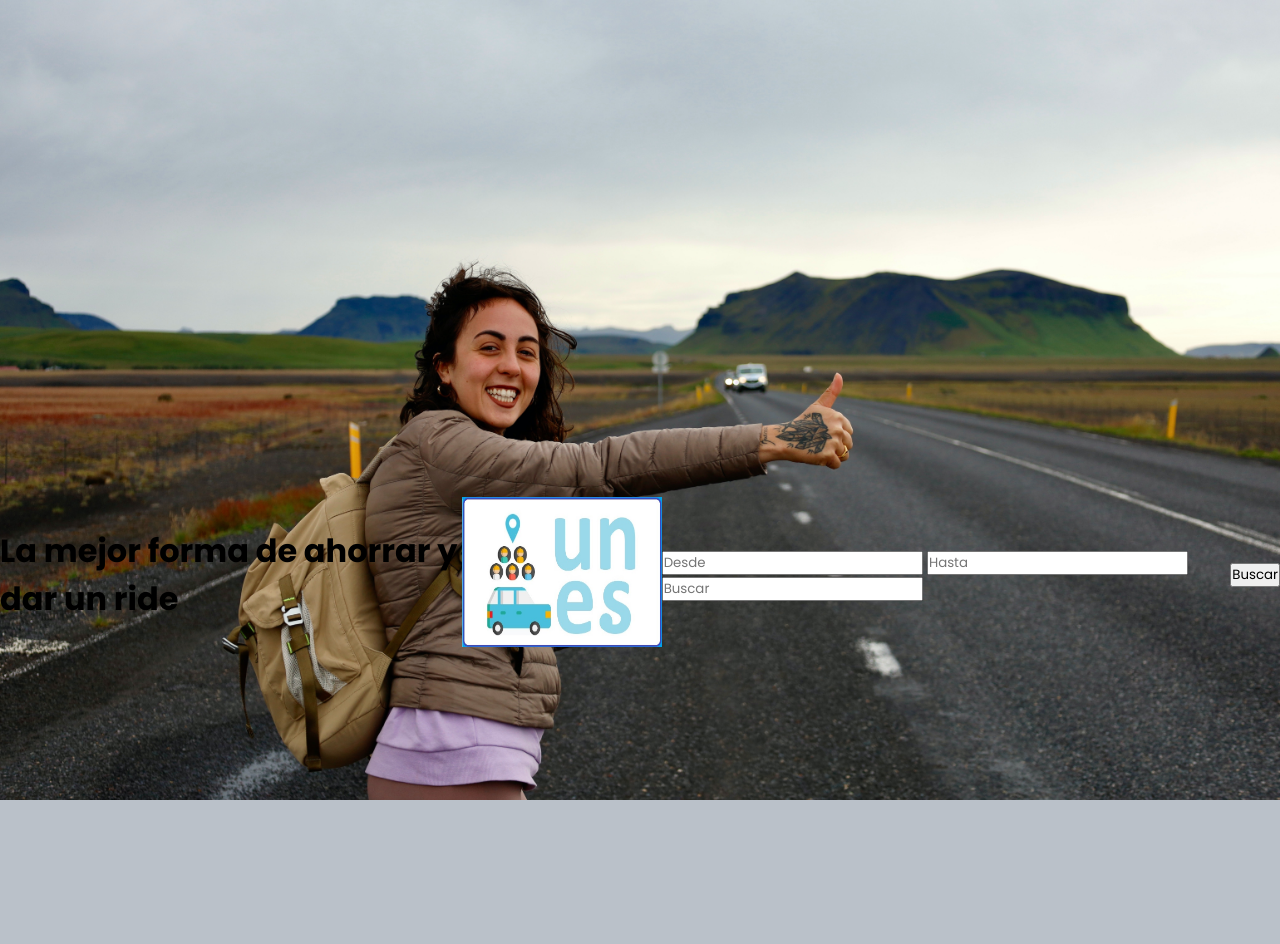
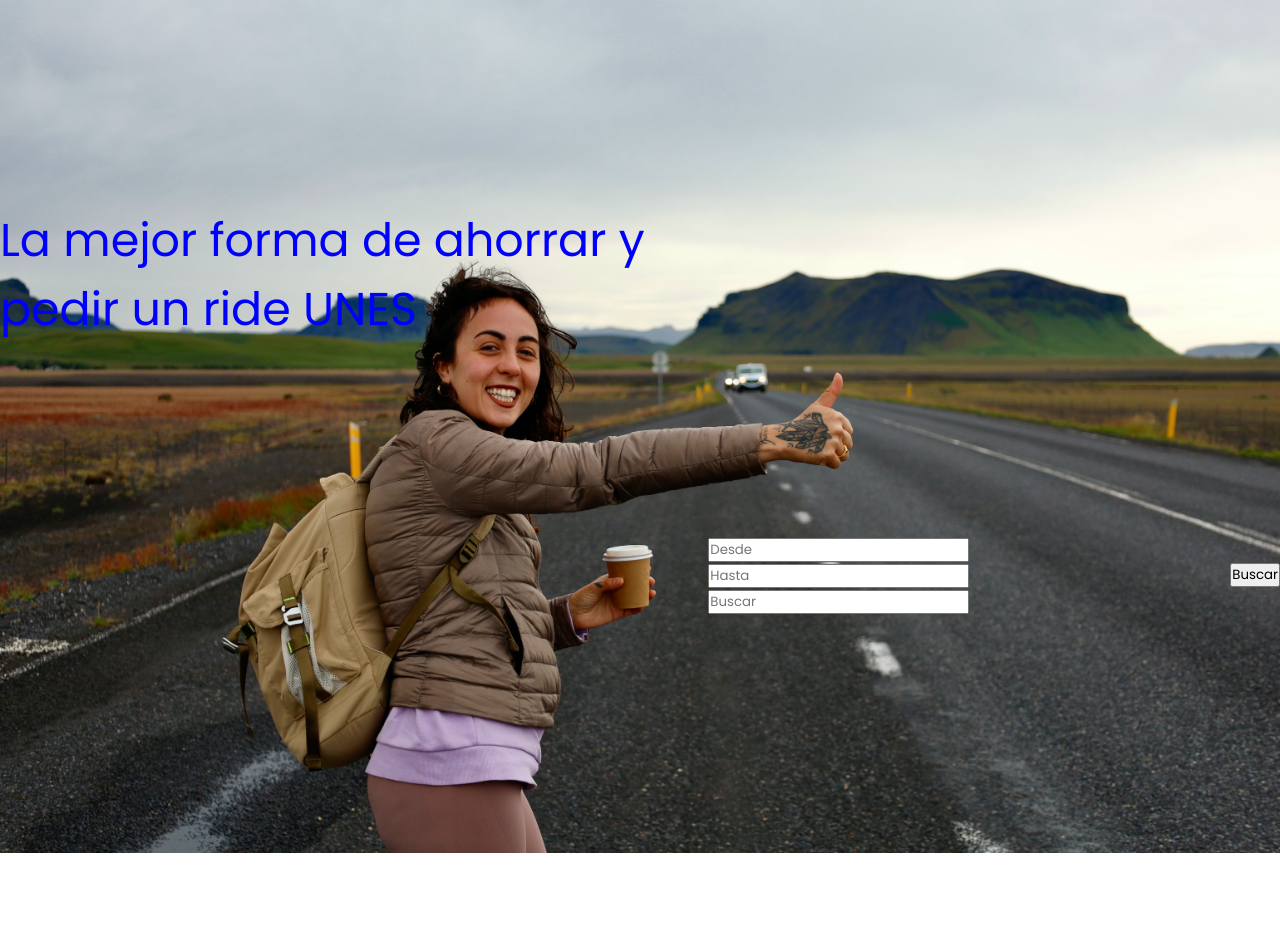
Before and after one commit to NickyLugo/PythonAndFlask, a Flask app: template 004.ProyectoIntegrador/templates/buscar-viaje.html in a window 1280 px wide. Before the commit the page ends 800 px from the top, so only its background shows below. Run offline with Flask 3, Linux system fonts and the light colour scheme; the template is opened without the code that fills it, so the values that code supplies are empty; some libraries are stand-ins or nearby versions.

Commit message:
CSS buscar viaje, agregué titulo

```diff
--- a/001.Front HTML CSS propuesta/templates/perfil-paciente-registrar.html
+++ b/001.Front HTML CSS propuesta/templates/perfil-paciente-registrar.html
@@ -132,7 +132,7 @@
                 </div>
             </div>
             <div class="details family">
-                <span class="title">Enfermedades de progresión y antecedentess</span>
+                <span class="title">Enfermedades de progresión y antecedentes</span>
                 <div class="fields">
 
                     <div class="input-field">
--- a/004.ProyectoIntegrador/static/css/style-buscar-viaje.css
+++ b/004.ProyectoIntegrador/static/css/style-buscar-viaje.css
@@ -17,6 +17,24 @@ body
     background-size: cover;
     height: 100vh;
 }
+
+.h1
+{
+  display:flex;
+  position: top;
+  color: red;
+}
+
+.title
+{
+  position: top;
+  display:flex;
+  position: top;
+  color:blue;
+  font-size: 46px;
+  padding-bottom: 600px;
+}
+
 .background-image
 {
     height: 150px;
@@ -39,6 +57,7 @@ body
 
   .input-box {
     margin-bottom: 20px;
+    padding-bottom: 500px;
   }
 
   .input-box label {
--- a/004.ProyectoIntegrador/templates/buscar-viaje.html
+++ b/004.ProyectoIntegrador/templates/buscar-viaje.html
@@ -8,11 +8,9 @@
   <link rel="stylesheet" href="../static/css/style-buscar-viaje.css">
 </head>
 <body>
-  <h1>La mejor forma de ahorrar y dar un ride</h1>
-
-  <div class="imagen-fondo">
-    <img src="../static/img/imLogoUnes.jpg" alt="Imagen de fondo" class="background-image">
-  </div>
+  <br>
+  <div class="title">La mejor forma de ahorrar y pedir un ride UNES</div>
+  <br>
 
   <div class="input-boxes">
     <input type="text" placeholder="Desde">
```
